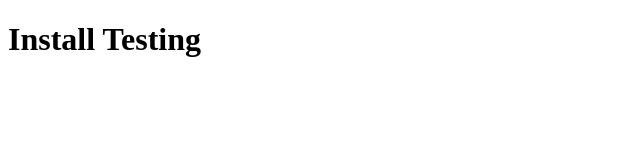
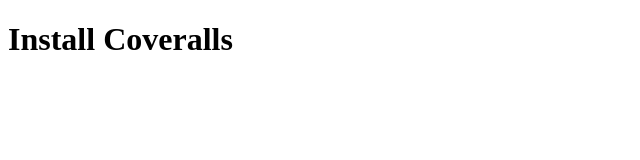
Before and after one commit to weinerjm14/reactForums, a Next.js app: page /install in a window 1280 px wide. Shown: the top 160 px of the page, without its empty margins (0-640 px from the left). Built offline with nearby package versions, Linux system fonts and the light colour scheme.

Commit message:
integrating travisci

```diff
--- a/package.json
+++ b/package.json
@@ -8,6 +8,8 @@
     "start": "next start",
     "test": "jest",
     "test:watch": "jest --watchAll",
+    "test:coverage": "jest --coverage",
+    "test:coveralls": "jest --coverage --coverageReporters=text-lcov | coveralls",
     "lint": "eslint '**/*.{js,jsx}'",
     "lint:fix": "npm run lint -- --fix",
     "format": "prettier-eslint '$PWD/src/**/*.{js,jsx}'"
@@ -35,6 +37,7 @@
     "@testing-library/react": "^10.0.4",
     "@types/jest": "^25.2.1",
     "babel-jest": "^26.0.1",
+    "coveralls": "^3.1.0",
     "eslint": "^6.8.0",
     "eslint-config-airbnb": "^18.1.0",
     "eslint-plugin-import": "^2.20.2",
@@ -48,6 +51,7 @@
     "prettier": "^2.0.5",
     "prettier-eslint": "^9.0.1",
     "prettier-eslint-cli": "^5.0.0",
-    "react-test-renderer": "^16.13.1"
+    "react-test-renderer": "^16.13.1",
+    "supertest": "^4.0.2"
   }
 }
--- a/src/pages/install.jsx
+++ b/src/pages/install.jsx
@@ -4,7 +4,7 @@ import React from 'react';
 export default function test() {
   return (
     <div>
-      <h1>Install Testing</h1>
+      <h1>Install Coveralls</h1>
     </div>
   );
 }
```
Also changed, not shown: .travis.yml (added), 1 other file (tests, documents, lock files or other folders).
